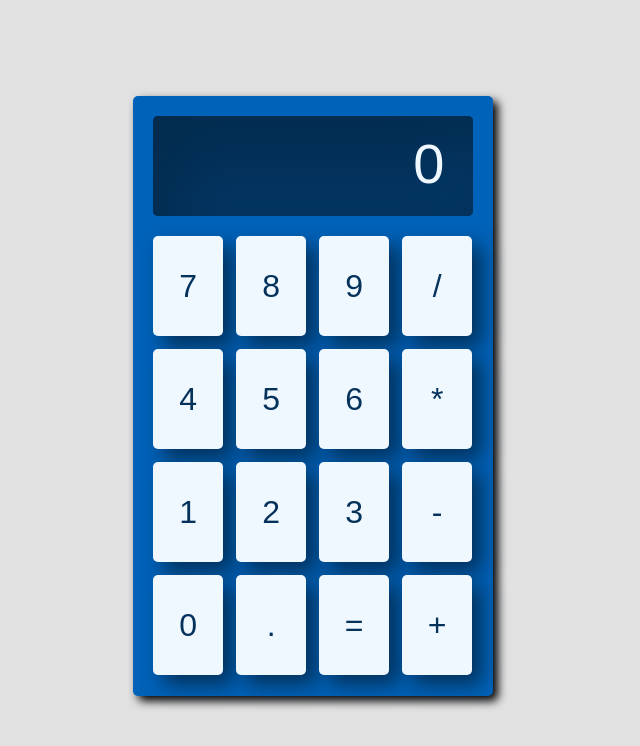
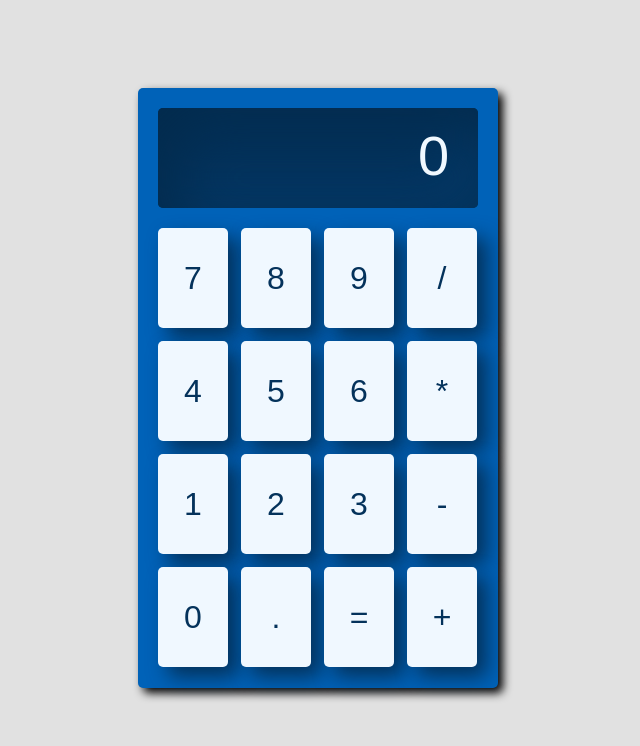
Before and after one commit to robermejia/calculadora, a plain HTML site: page index.html in a window 1280 px wide. Shown: the whole page, without its empty margins (322-962 px from the left). Drawn offline with Linux system fonts and the light colour scheme.

Commit message:
Centrando calculadora

```diff
--- a/style.css
+++ b/style.css
@@ -1,5 +1,10 @@
+* {
+    margin: 0;
+    padding: 0;
+}
+
 body {
-    width: 98vw;
+    width: 100%;
     height: 97vh;
     display: flex;
     align-items: center;
```
